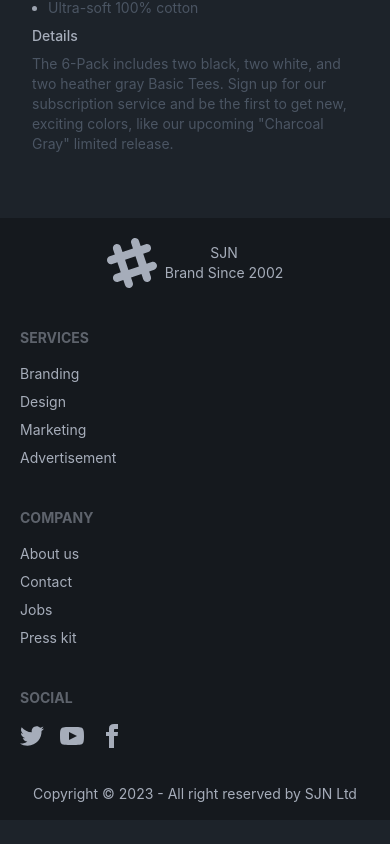
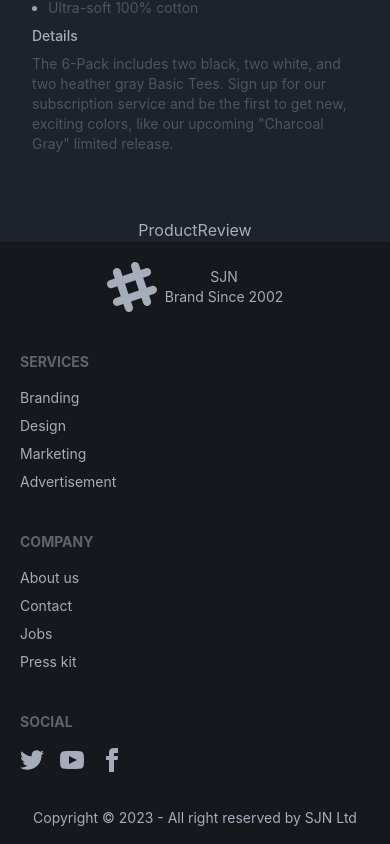
Before and after one commit to Shijin65/CartClan-MERN, a React (Create React App) app in the folder client/: page / in a window 390 px wide. Shown: the part 1145-1989 px from the top of the page. Before the commit the page ends 1965 px from the top, so only its background shows below. Built offline with nearby package versions, Linux system fonts and the light colour scheme.

Commit message:
added product review component to the product deatails component

```diff
--- a/client/src/User/Components/ProductDetails/ProductDetails.jsx
+++ b/client/src/User/Components/ProductDetails/ProductDetails.jsx
@@ -1,6 +1,7 @@
 import { useState } from "react";
 import { StarIcon } from "@heroicons/react/20/solid";
 import { RadioGroup } from "@headlessui/react";
+import ProductReview from "./ProductReview";
 
 const product = {
   name: "Basic Tee 6-Pack",
@@ -95,7 +96,7 @@ export default function ProductDetails() {
             </span>
 
             {/* Product info */}
-            <div className="text-start mt-10 max-w-2xl px-2 pb-16 px-8 lg:max-w-7xl lg:px-8 lg:pb-24 sm:mx-16">
+            <div className="text-start mt-10 max-w-2xl pb-16 px-8 lg:max-w-7xl lg:px-8 lg:pb-24 sm:mx-16">
               <div className=" col-span-2  lg:border-gray-200 pb-5 dark:text-gray-100">
                 <h1 className="text-2xl font-bold sm:text-2xl">
                   FashionMasters
@@ -308,7 +309,7 @@ export default function ProductDetails() {
 
           {/* review section */}
           <section>
-
+                   <ProductReview/>
           </section>
         </div>
       </div>
--- /dev/null
+++ b/client/src/User/Components/ProductDetails/ProductReview.jsx
@@ -0,0 +1,9 @@
+import React from 'react'
+
+function ProductReview() {
+  return (
+    <div>ProductReview</div>
+  )
+}
+
+export default ProductReview
```
